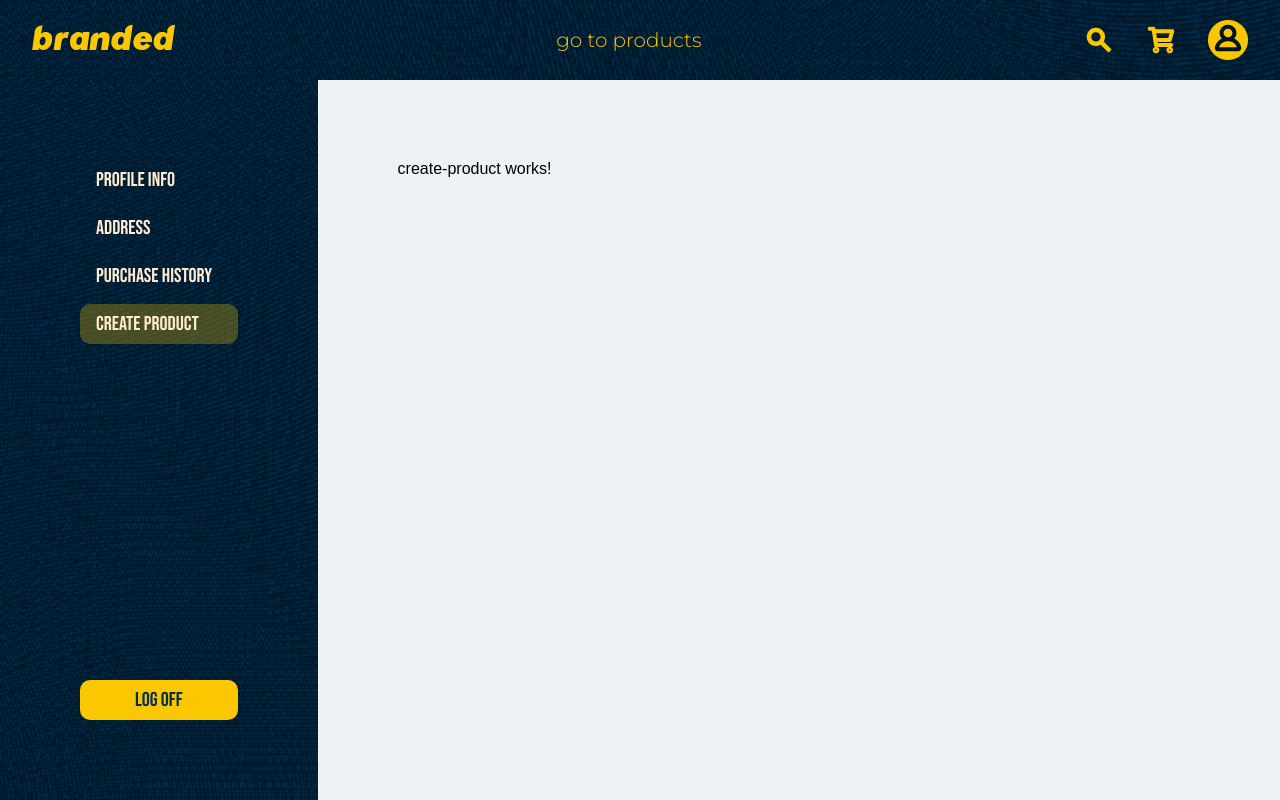
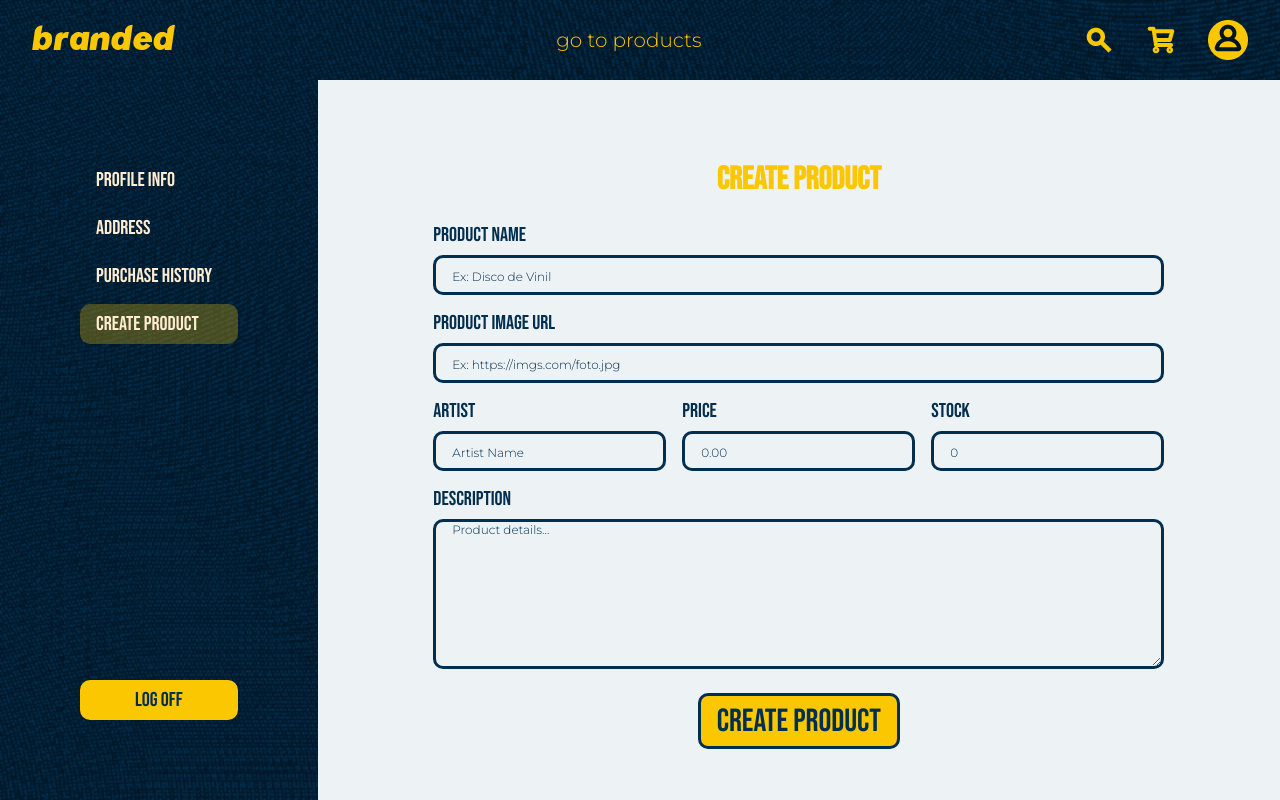
Before and after one commit to jose-aluno/branded_web, an Angular app: page /profile/createProduct in a window 1280 px wide. Built offline with nearby package versions, Linux system fonts and the light colour scheme.

Commit message:
feat: cria form de cadastro de produto

```diff
--- a/src/app/features/produtos/create-product/create-product.css
+++ b/src/app/features/produtos/create-product/create-product.css
@@ -0,0 +1,39 @@
+main {
+    display: flex;
+    flex-direction: column;
+    align-items: center;
+    gap: 24px;
+    font-family: "bebas neue";
+}
+
+form {
+    display: flex;
+    flex-direction: column;
+    gap: 16px;
+    align-items: center;
+    margin: auto;
+}
+
+h1 {
+    color: var(--yellow);
+    font-size: 32px
+}
+
+.label-input {
+    display: flex;
+    flex-direction: column;
+    width: 100%;
+    gap: 8px;
+    font-size: 20px;
+    color: var(--dark-blue);
+    height: 100%;
+}
+
+textarea.text {
+    min-height: 150px;
+}
+
+.text {
+    background-color: var(--bg-color);
+    border-color: var(--dark-blue);
+}
--- a/src/app/features/produtos/create-product/create-product.html
+++ b/src/app/features/produtos/create-product/create-product.html
@@ -1 +1,59 @@
-<p>create-product works!</p>
+<main>
+    <h1>Create Product</h1>
+
+    <form [formGroup]="productForm">
+
+        <div class="label-input">
+            <label for="name">Product Name</label>
+            <input type="text" class="text" id="name" formControlName="name" placeholder="Ex: Disco de Vinil">
+        </div>
+
+        <div class="label-input">
+            <label for="imageUrl">Product Image URL</label>
+            <input type="text" class="text" id="imageUrl" formControlName="imageUrl" placeholder="Ex: https://imgs.com/foto.jpg">
+        </div>
+
+        <div style="display: flex; gap: 16px;">
+            <div class="label-input">
+                <label for="artist">Artist</label>
+                <input type="text" class="text" id="artist" formControlName="artist" placeholder="Artist Name">
+            </div>
+
+            <div class="label-input">
+                <label for="price">Price</label>
+                <input type="number" class="text" id="price" formControlName="price" placeholder="0.00">
+            </div>
+
+            <div class="label-input">
+                <label for="stock">Stock</label>
+                <input type="number" class="text" id="stock" formControlName="stock" placeholder="0">
+            </div>
+
+            <!-- <div class="label-input" style="min-width: 100px;">
+                <label for="promo">Promo</label>
+                <select class="text" id="promo" formControlName="isPromo">
+                    <option [ngValue]="false">No</option>
+                    <option [ngValue]="true">Yes</option>
+                </select>
+            </div> -->
+        </div>
+
+        <div class="label-input">
+            <label for="description">Description</label>
+            <textarea
+                class="text"
+                id="description"
+                formControlName="description"
+                placeholder="Product details...">
+            </textarea>
+        </div>
+
+    </form>
+
+    <button
+        class="submit"
+        (click)="onSubmit()"
+        [disabled]="productForm.invalid">
+        Create Product
+    </button>
+</main>
--- a/src/app/features/produtos/create-product/create-product.ts
+++ b/src/app/features/produtos/create-product/create-product.ts
@@ -1,11 +1,49 @@
-import { Component } from '@angular/core';
+import { CommonModule } from '@angular/common';
+import { Component, inject } from '@angular/core';
+import { FormBuilder, FormGroup, ReactiveFormsModule, Validators } from '@angular/forms';
+import { ProductService } from '../../../services/product/product-service';
+import { Router } from '@angular/router';
 
 @Component({
   selector: 'app-create-product',
-  imports: [],
+  imports: [CommonModule, ReactiveFormsModule],
   templateUrl: './create-product.html',
   styleUrl: './create-product.css',
 })
 export class CreateProduct {
+  private fb = inject(FormBuilder);
+  private productService = inject(ProductService);
+  private router = inject(Router);
 
+  productForm: FormGroup = this.fb.group({
+    name: ['', [Validators.required, Validators.minLength(3)]],
+    imageUrl: ['', Validators.required],
+    artist: ['', Validators.required],
+    price: [null, [Validators.required, Validators.min(0.01)]],
+    stock: [null, [Validators.required, Validators.min(0)]],
+    //isPromo: [false],
+    description: ['']
+  });
+
+  onSubmit() {
+    if (this.productForm.valid) {
+      const newProduct = this.productForm.value;
+      newProduct.price = Number(newProduct.price);
+      newProduct.stock = Number(newProduct.stock);
+
+      this.productService.createProduct(newProduct).subscribe({
+        next: (res) => {
+          alert('Produto criado com sucesso!');
+          this.router.navigate(['/products']);
+        },
+        error: (err) => {
+          console.error('Error', err);
+          alert('Erro ao criar produto.');
+        }
+      });
+    } else {
+      alert('Fill all the blank inputs.');
+      this.productForm.markAllAsTouched();
+    }
+  }
 }
```
